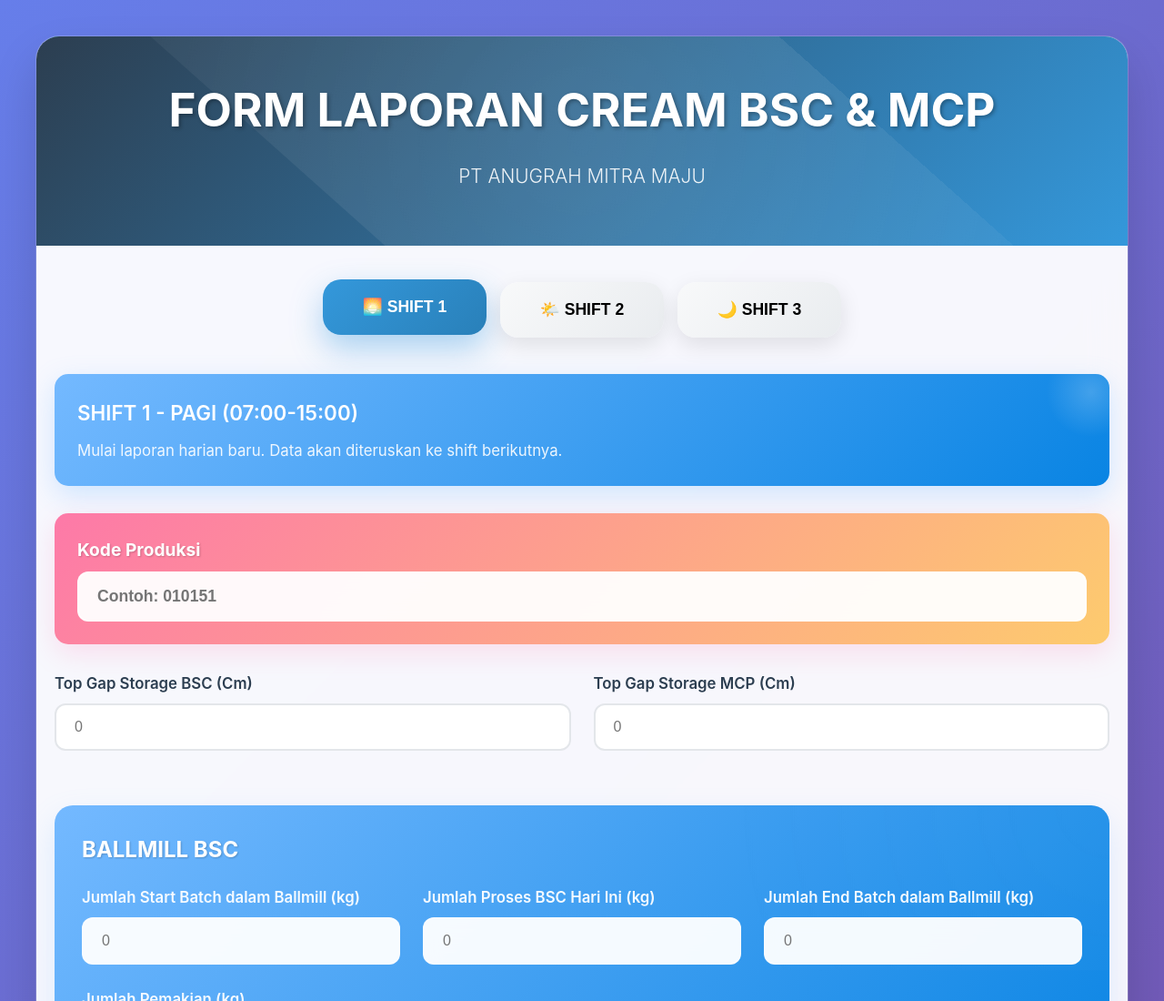
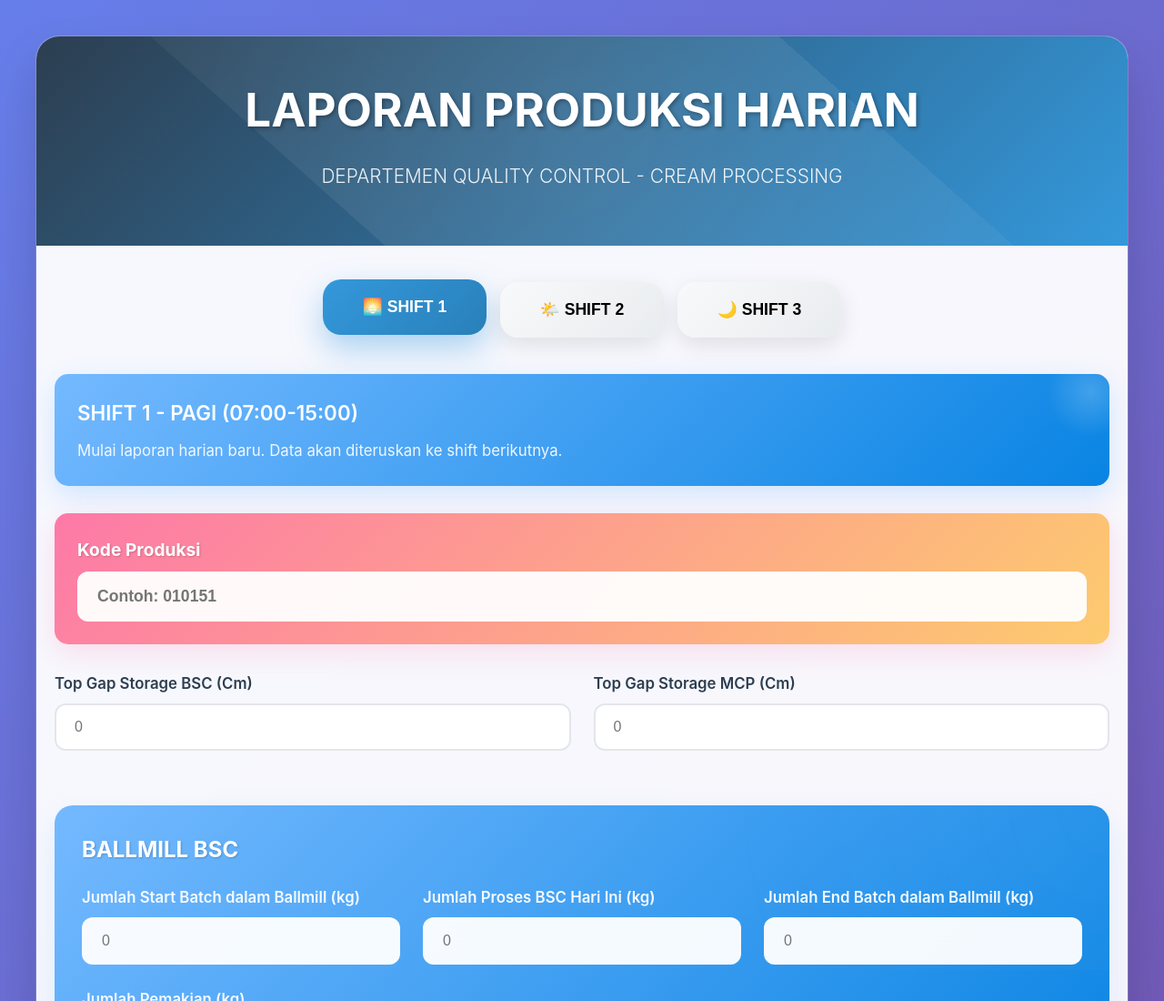
Before and after one commit to revanataruk/QC-Progresive-Report-Design, a plain HTML site: page index.html in a window 1280 px wide. Shown: the top 1100 px of the page at 91% size. Drawn offline with Linux system fonts and the light colour scheme.

Commit message:
Update index.html

```diff
--- a/index.html
+++ b/index.html
@@ -10,8 +10,8 @@
 <body>
     <div class="container">
         <div class="header">
-            <h1>FORM LAPORAN CREAM BSC & MCP</h1>
-            <p>PT ANUGRAH MITRA MAJU</p>
+            <h1>LAPORAN PRODUKSI HARIAN</h1>
+            <p>DEPARTEMEN QUALITY CONTROL - CREAM PROCESSING</p>
         </div>
 
         <div class="shift-selector">
```
